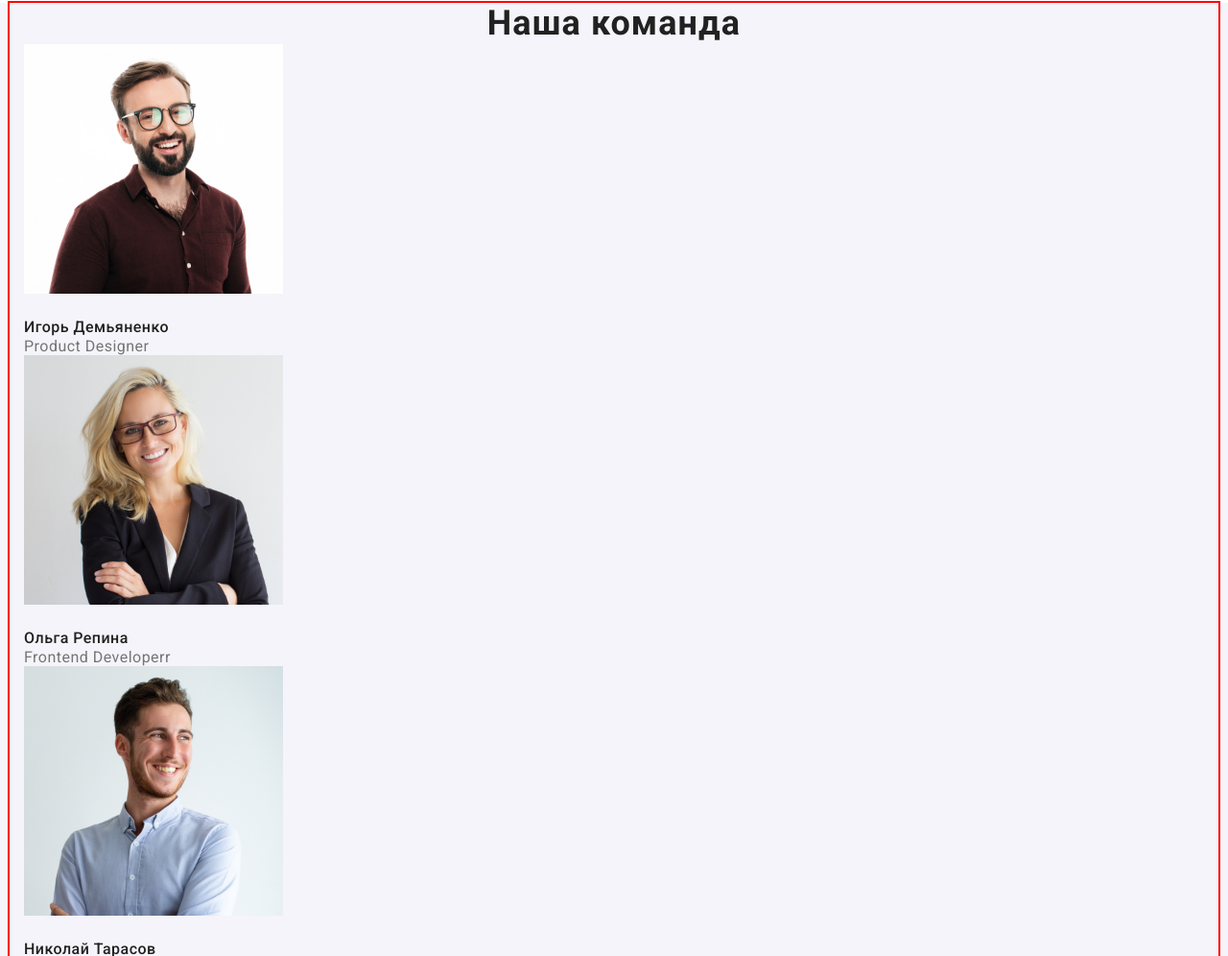
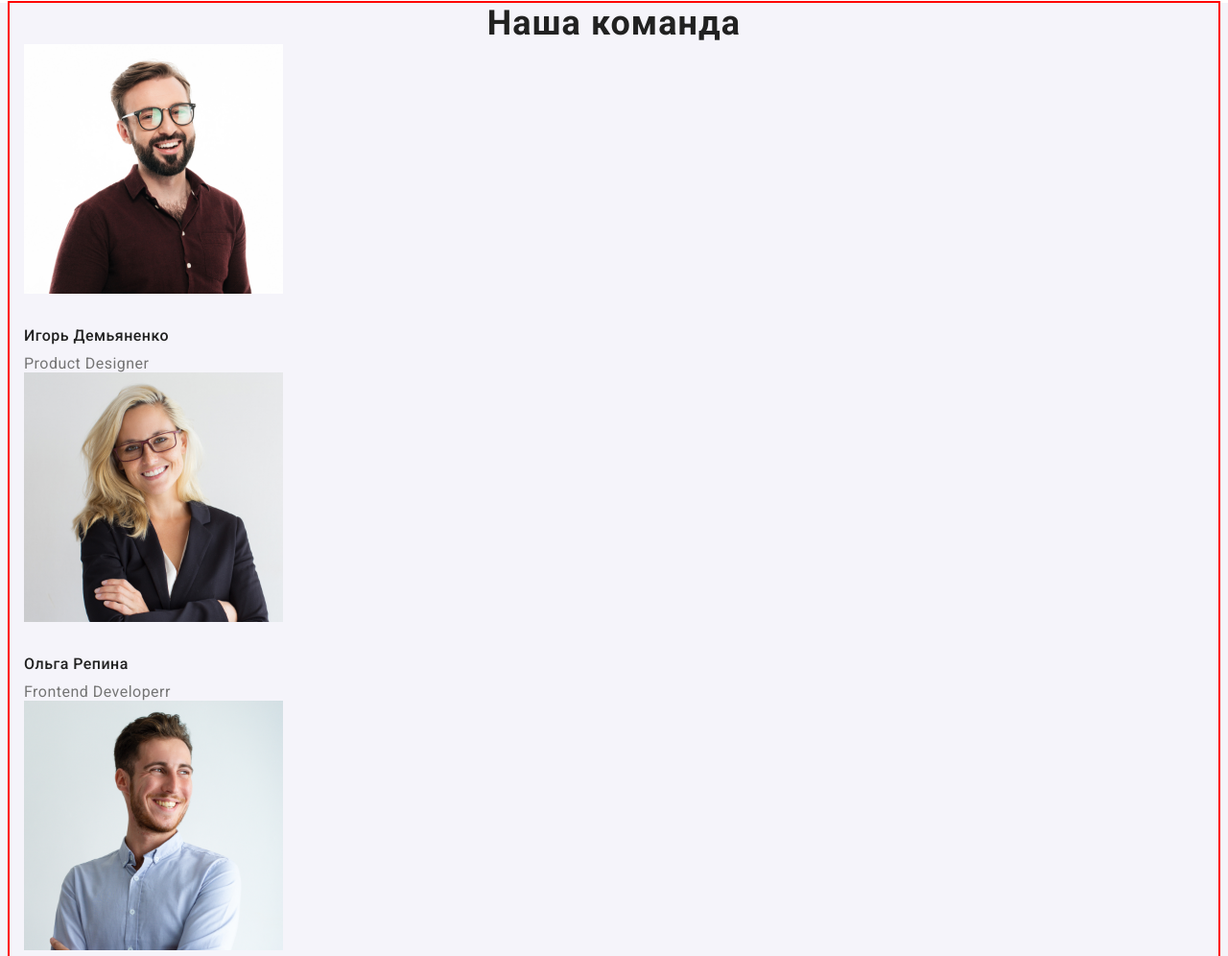
Before and after one commit to Vasylytsya777/goit-markup-hw-03, a plain HTML site: page index.html in a window 1280 px wide. Shown: the part 2126-3122 px from the top of the page at 96% size. Drawn offline with Linux system fonts and the light colour scheme.

Commit message:
правка  line-height

```diff
--- a/css/style.css
+++ b/css/style.css
@@ -238,7 +238,7 @@ padding-top: 200px;
 .section-ourteam .subject {
   font-weight: 500;
   font-size: 16px;
-  line-height: 1.2px;
+  line-height: 1.2;
   color: var(--main-text-color);
   letter-spacing: 0.03em;
   margin-bottom: 10px;
@@ -247,7 +247,7 @@ padding-top: 200px;
 .section-ourteam .heading {
   font-weight: 400;
   font-size: 16px;
-  line-height: 19px;
+  line-height: 1.19;
   color: var(--secondary-text-color);
   letter-spacing: 0.03em;
   margin-bottom: 0px;
@@ -267,7 +267,7 @@ padding-top: 200px;
   font-family: Raleway, sans-serif;
   font-weight: 700;
   font-size: 26px;
-  line-height: 31px;
+  line-height: 1.2;
   color: var(--white-color);
   text-decoration: none;
   letter-spacing: 0.03em;
```
